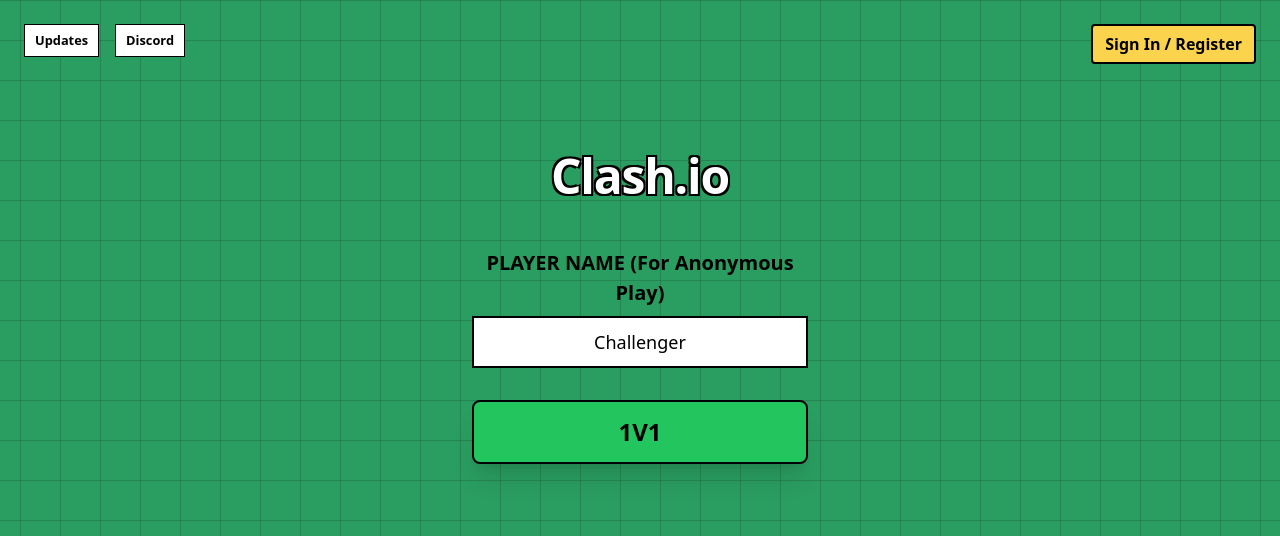
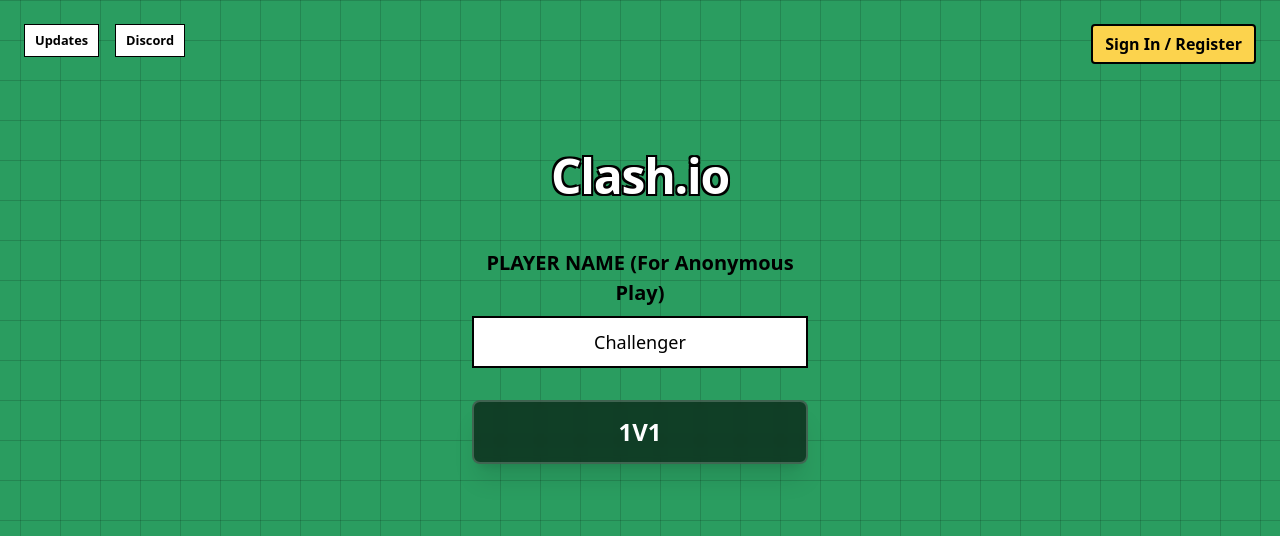
Before and after one commit to paperdevelopment20-prog/Clash.io, a website: page index.html in a window 1280 px wide. Shown: the top 536 px of the page. Drawn offline with nearby package versions, Linux system fonts and the light colour scheme.

Commit message:
Update index.html

```diff
--- a/index.html
+++ b/index.html
@@ -57,7 +57,10 @@
         #menu-screen h1 { color: #ffffff; text-shadow: -2px -2px 0 #000, 2px -2px 0 #000, -2px 2px 0 #000, 2px 2px 0 #000; font-size: 3rem; }
         #start-button {
             /* OLD STYLE - Kept for reference but class is updated below */
-            background-color: #22c55e; border: 2px solid #000; color: #000;
+            background-color: rgba(0, 0, 0, 0.6); /* Transparent black (60% opacity) */
+            border: 2px solid rgba(255, 255, 255, 0.2); /* Subtle light border */
+            color: #ffffff; /* White text for contrast */
+            backdrop-filter: blur(4px); /* Optional: adds a nice frosted glass effect */
             width: 100%; transition: background-color 0.1s;
             font-weight: bold; text-transform: uppercase;
             /* UPDATE: Smaller start button */
@@ -200,7 +203,7 @@
                     <label for="name-input" class="menu-label">PLAYER NAME (For Anonymous Play)</label>
                     <input type="text" id="name-input" maxlength="12" class="w-full p-4 text-xl text-center focus:outline-none transition-all" value="Challenger">
                 </div>
-                <button id="start-button" class="w-12 px-8 py-2 text-xl font-bold text-white transition-colors duration-200 bg-transparent border-4 border-white rounded-lg hover:bg-white hover:text-green-600 shadow-xl">
+                <button id="start-button" class="w-48 px-8 py-2 text-xl font-bold text-white transition-colors duration-200 bg-transparent border-4 border-white rounded-lg hover:bg-white hover:text-green-600 shadow-xl">
                  1v1
                 </button>
             </div>
```
